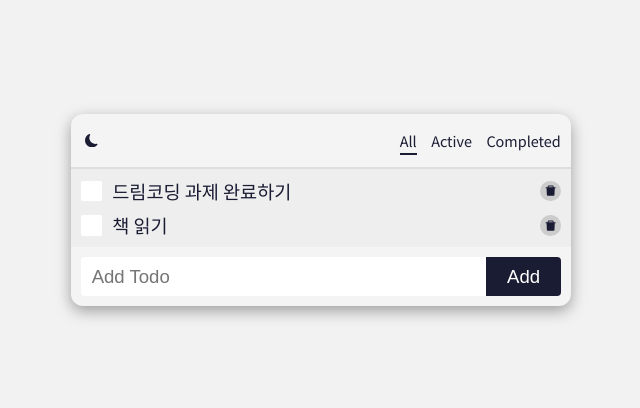
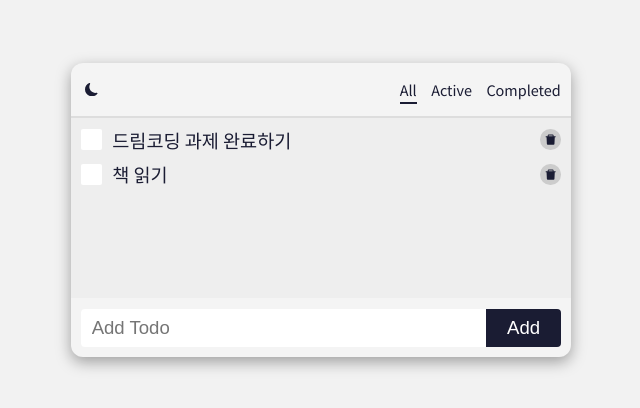
Before and after one commit to kyh196201/react-todo, a React (Create React App) app: page / in a window 1280 px wide. Shown: the part 190-598 px from the top of the page, without its empty margins (319-959 px from the left). Built offline with nearby package versions, Linux system fonts and the light colour scheme.

Commit message:
레이아웃 수정

```diff
--- a/src/App.css
+++ b/src/App.css
@@ -33,6 +33,7 @@ body {
   justify-content: center;
   width: 100vw;
   height: 100vh;
+  padding: 0 1rem;
   background-color: var(--bg-color);
   font-family: 'Noto Sans KR', sans-serif;
   line-height: 1.2;
--- a/src/styles/body.module.css
+++ b/src/styles/body.module.css
@@ -1,7 +1,7 @@
 .body {
   overflow-y: auto;
   flex: 1;
-  min-height: 0;
+  min-height: 180px;
   padding: 1rem;
   background-color: var(--body-color);
 
```
